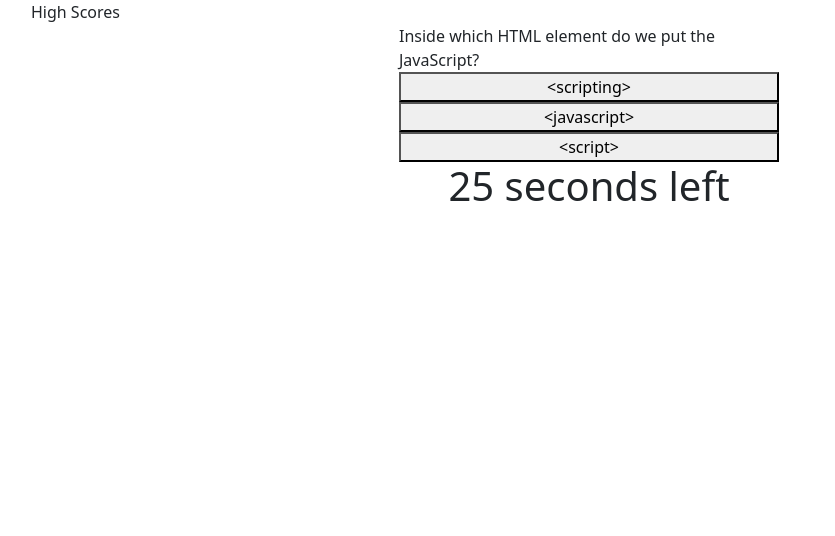
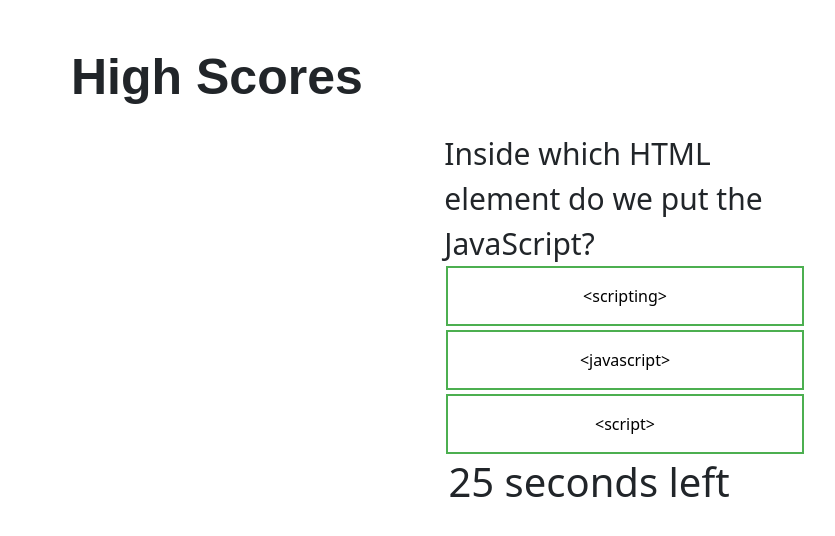
Before and after one commit to khendersonPC/programmingQuiz, a plain HTML site: page index.html in a window 1280 px wide. Shown: the whole page, without its empty margins (51-886 px from the left). Drawn offline with nearby package versions, Linux system fonts and the light colour scheme.

Commit message:
Got the high score list to show up like I wanted

```diff
--- a/index.html
+++ b/index.html
@@ -5,14 +5,14 @@
     <meta name="viewport" content="width=device-width, initial-scale=1.0">
     <meta http-equiv="X-UA-Compatible" content="ie=edge">
     <link href="https://cdn.jsdelivr.net/npm/bootstrap@5.0.0-beta1/dist/css/bootstrap.min.css" rel="stylesheet" integrity="sha384-giJF6kkoqNQ00vy+HMDP7azOuL0xtbfIcaT9wjKHr8RbDVddVHyTfAAsrekwKmP1" crossorigin="anonymous">
-
+    <link rel="stylesheet" href="style.css">
     <title>Programming Quiz</title>
 </head>
 <body>
     <div class = "container">
         <div class = "row" id="highScoreRow">
-            <div class = "col" id="scores">
-                High Scores
+            <div class = "col scores" id="scores">
+                <p>High Scores</p>
             </div>
         </div>
 
--- a/script.js
+++ b/script.js
@@ -68,7 +68,7 @@ function storeScore(myScore) {
     document.getElementById("3").style.display = "none";
     mainQuest.style.display = "none";
     timeEl.style.display = "none";
-    var initials = prompt("Please enter your initials to store your score!");
+    var initials = prompt("Please enter your initials to store your score and see if you are in the top 5!");
     if (initials != null) {
         let playerScore = {
             name: initials,
@@ -87,14 +87,17 @@ function storeScore(myScore) {
 //This displays the top five scores.
 function displayScores(){
 
-    /*
+
+    var arr2 = JSON.parse(localStorage.getItem('playerScore'));
+
     for(var i =0; i<5;i++){
-        scoreReport=scoreReport + "\n" + JSON.parse(localStorage.getItem(arrObj[i].name));
+        scoreReport=scoreReport + ("\n" + arr2[i].name + "\t" + arr2[i].high);
     };
-    */
 
-    document.getElementById("highScoreList").innerText = localStorage.getItem('playerScore');
-    //scoreReport;
+    document.getElementById("highScoreList").innerText =scoreReport;
+
+    //this works too-->document.getElementById("highScoreList").innerText = localStorage.getItem('playerScore');
+
     var restart = document.createElement("BUTTON");
     restart.innerText="RESTART";
     document.getElementById("main").appendChild(restart);
--- a/style.css
+++ b/style.css
@@ -1,5 +1,47 @@
 
+
+#highScoreRow{
+
+    padding: 40px 40px 0px 40px;
+}
 
 #timerBox{
     text-align: center;
 }
+
+#questionBox{
+    font-size: 30px;
+
+}
+
+#highScoreList{
+    font-size: 30px;
+    font-family: 'Trebuchet MS', sans-serif;
+    padding-left: 80px;
+}
+
+.scores{
+
+    font-family: fantasy;
+    font-size: 50px;
+    font-weight: bold;
+}
+
+button {
+    background-color:  white;
+    border: 2px solid #4CAF50;
+    color: black;
+    padding: 16px 32px;
+    text-align: center;
+    text-decoration: none;
+    display: inline-block;
+    font-size: 16px;
+    margin: 4px 2px;
+    transition-duration: 0.4s;
+    cursor: pointer;
+  }
+
+  button:hover {
+    background-color: #4CAF50;
+    color: white;
+  }
```
